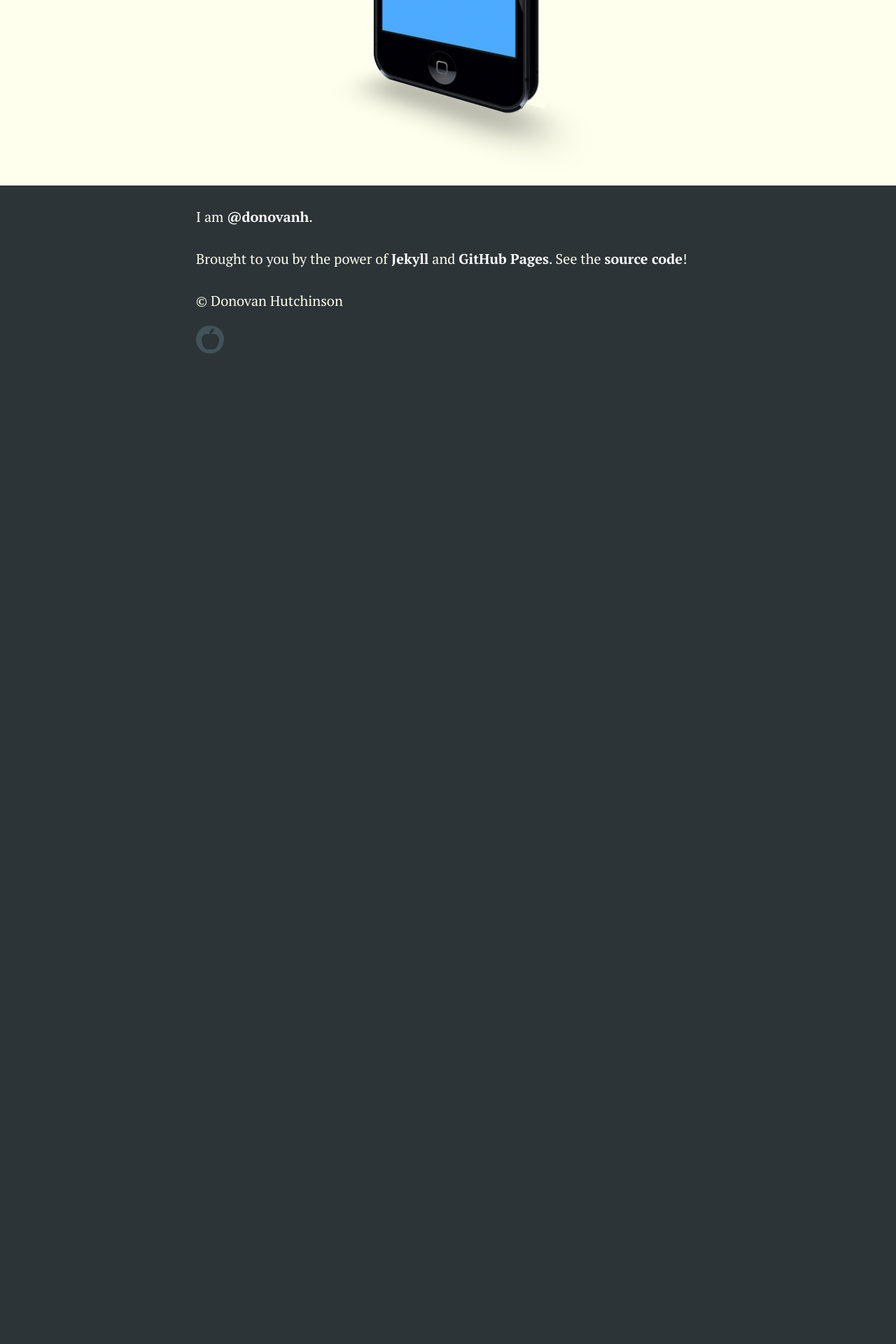
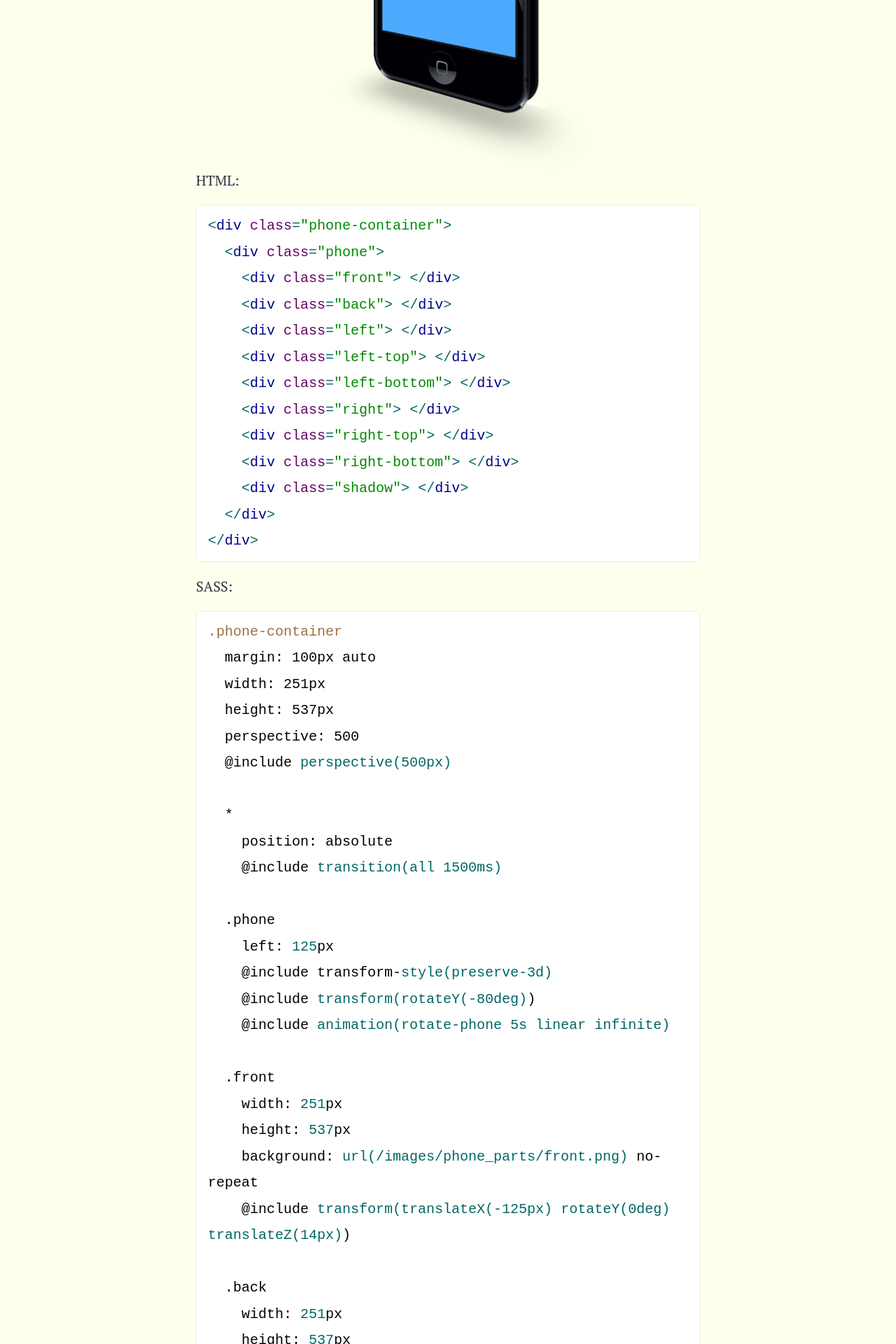
Before and after one commit to donovanh/donovanh.github.com, a Jekyll site: the page built from phone.html, in a window 1280 px wide. Shown: the part 634-2554 px from the top of the page at 70% size. Built offline with Jekyll 4.4.1, drawn with Linux system fonts in a browser that asks for light colours; nearby versions of some CDN libraries; before the commit the page ends 1179 px from its top, so only the background shows below that; some of the changed text lies outside the part shown.

Commit message:
Revolving phone haml + sass

```diff
--- a/phone.html
+++ b/phone.html
@@ -17,3 +17,104 @@ newstylesheet: "iphone"
     <div class="shadow"> </div>
   </div>
 </div>
+
+HTML:
+
+<pre><code>&lt;div class=&quot;phone-container&quot;&gt;
+  &lt;div class=&quot;phone&quot;&gt;
+    &lt;div class=&quot;front&quot;&gt; &lt;/div&gt;
+    &lt;div class=&quot;back&quot;&gt; &lt;/div&gt;
+    &lt;div class=&quot;left&quot;&gt; &lt;/div&gt;
+    &lt;div class=&quot;left-top&quot;&gt; &lt;/div&gt;
+    &lt;div class=&quot;left-bottom&quot;&gt; &lt;/div&gt;
+    &lt;div class=&quot;right&quot;&gt; &lt;/div&gt;
+    &lt;div class=&quot;right-top&quot;&gt; &lt;/div&gt;
+    &lt;div class=&quot;right-bottom&quot;&gt; &lt;/div&gt;
+    &lt;div class=&quot;shadow&quot;&gt; &lt;/div&gt;
+  &lt;/div&gt;
+&lt;/div&gt;</code></pre>
+
+SASS:
+
+<pre><code>.phone-container
+  margin: 100px auto
+  width: 251px
+  height: 537px
+  perspective: 500
+  @include perspective(500px)
+
+  *
+    position: absolute
+    @include transition(all 1500ms)
+
+  .phone
+    left: 125px
+    @include transform-style(preserve-3d)
+    @include transform(rotateY(-80deg))
+    @include animation(rotate-phone 5s linear infinite)
+
+  .front
+    width: 251px
+    height: 537px
+    background: url(/images/phone_parts/front.png) no-repeat
+    @include transform(translateX(-125px) rotateY(0deg) translateZ(14px))
+
+  .back
+    width: 251px
+    height: 537px
+    background: url(/images/phone_parts/back.png) no-repeat
+    @include transform(translateX(-125px) rotateY(180deg) translateZ(13px))
+
+  .left
+    width: 31px
+    height: 537px
+    background: url(/images/phone_parts/left_side.png) no-repeat
+    @include transform(translateX(-138px) rotateY(-90deg))
+    @include border-radius(20px)
+    @include backface-visibility(hidden)
+
+  .left-top
+    background: black
+    width: 29px
+    height: 30px
+    top: 10px
+    @include transform(translateX(-125px) rotateY(-90deg) rotateX(10deg))
+
+  .left-bottom
+    background: black
+    width: 29px
+    height: 20px
+    @include transform(translateX(-125px) translateY(495px) rotateY(-90deg) rotateX(-10deg))
+
+  .right
+    width: 31px
+    height: 537px
+    background: url(/images/phone_parts/right_side.png) no-repeat
+    @include transform(translateX(107px) rotateY(90deg))
+    @include backface-visibility(hidden)
+
+  .right-top
+    background: black
+    width: 29px
+    height: 30px
+    top: 10px
+    @include transform(translateX(100px) rotateY(-90deg) rotateX(-20deg))
+
+  .right-bottom
+    background: black
+    width: 29px
+    height: 20px
+    @include transform(translateX(100px) translateY(495px) rotateY(-90deg) rotateX(20deg))
+
+  .shadow
+    width: 250px
+    height: 20px
+    @include transform(translateX(-125px) translateY(530px) rotateX(90deg) translateY(-60px))
+    @include box-shadow(0 60px 60px #000)
+
+@include keyframes(rotate-phone)
+  0%
+    @include rotateY(0)
+  100%
+    @include rotateY(360deg)
+</code></pre>
--- a/stylesheets/iphone.css
+++ b/stylesheets/iphone.css
@@ -788,7 +788,6 @@ html {
   backface-visibility: hidden;
 }
 .phone-container .left-top {
-  content: " ";
   background: black;
   width: 29px;
   height: 30px;
@@ -800,7 +799,6 @@ html {
   transform: translateX(-125px) rotateY(-90deg) rotateX(10deg);
 }
 .phone-container .left-bottom {
-  content: " ";
   background: black;
   width: 29px;
   height: 20px;
@@ -826,7 +824,6 @@ html {
   backface-visibility: hidden;
 }
 .phone-container .right-top {
-  content: " ";
   background: black;
   width: 29px;
   height: 30px;
@@ -838,7 +835,6 @@ html {
   transform: translateX(100px) rotateY(-90deg) rotateX(-20deg);
 }
 .phone-container .right-bottom {
-  content: " ";
   background: black;
   width: 29px;
   height: 20px;
--- a/stylesheets/sass/iphone.sass
+++ b/stylesheets/sass/iphone.sass
@@ -38,7 +38,6 @@
     @include backface-visibility(hidden)
 
   .left-top
-    content: ' '
     background: black
     width: 29px
     height: 30px
@@ -46,7 +45,6 @@
     @include transform(translateX(-125px) rotateY(-90deg) rotateX(10deg))
 
   .left-bottom
-    content: ' '
     background: black
     width: 29px
     height: 20px
@@ -60,7 +58,6 @@
     @include backface-visibility(hidden)
 
   .right-top
-    content: ' '
     background: black
     width: 29px
     height: 30px
@@ -68,7 +65,6 @@
     @include transform(translateX(100px) rotateY(-90deg) rotateX(-20deg))
 
   .right-bottom
-    content: ' '
     background: black
     width: 29px
     height: 20px
```
Also changed, not shown: _posts/2013-03-15-rotating-phone.markdown (line endings or trailing spaces).
